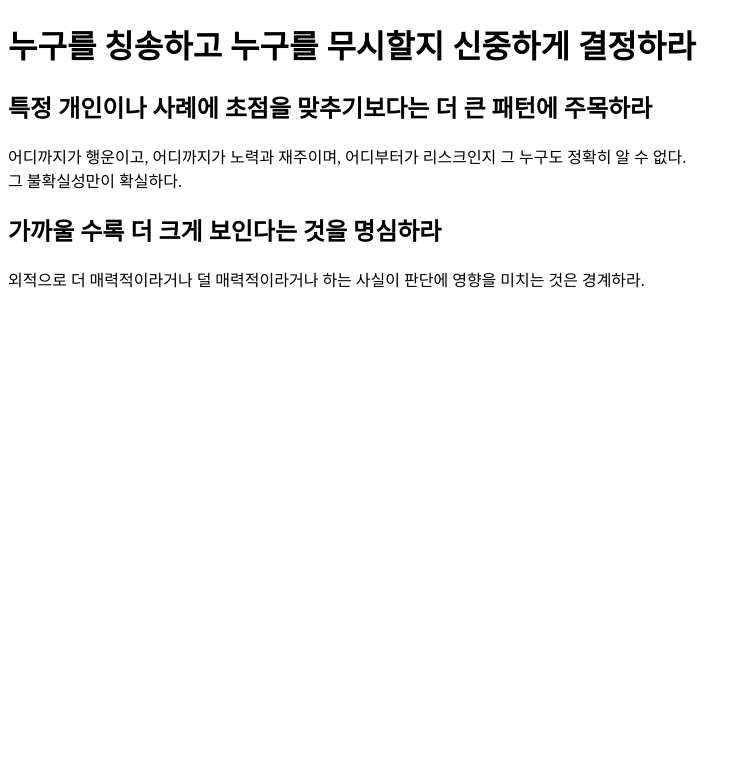
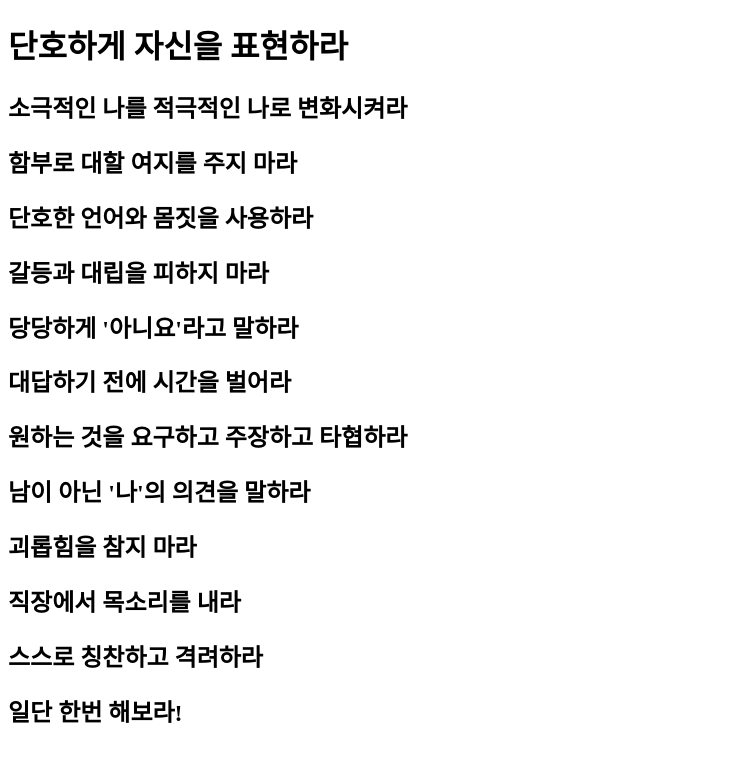
Before and after one commit to sysmae/principles, a Next.js app: page /life/relationship/attitude/3 in a window 1280 px wide. Shown: the top 762 px of the page, without its empty margins (0-751 px from the left). Built offline with nearby package versions, Linux system fonts and the light colour scheme.

Commit message:
단호하게 자신을 표현하라

```diff
--- a/pages/index.mdx
+++ b/pages/index.mdx
@@ -13,5 +13,3 @@
 
 미래의 나와 연결되어 지금 이순간 미래의 나로서 살아가라.
 충만하게 현재의 모든 경험을 만끽하는 동시에 현재의 부족한 나에 갇혀있는 대신 미래의 나를 당겨와 미래의 나로 살아가라.
-
-### 1.1
--- a/pages/life/relationship/attitude/3.mdx
+++ b/pages/life/relationship/attitude/3.mdx
@@ -1,10 +1,25 @@
-# 누구를 칭송하고 누구를 무시할지 신중하게 결정하라
+# 단호하게 자신을 표현하라
 
-## 특정 개인이나 사례에 초점을 맞추기보다는 더 큰 패턴에 주목하라
+## 소극적인 나를 적극적인 나로 변화시켜라
 
-어디까지가 행운이고, 어디까지가 노력과 재주이며, 어디부터가 리스크인지 그 누구도 정확히 알 수 없다.\
-그 불확실성만이 확실하다.
+## 함부로 대할 여지를 주지 마라
 
-## 가까울 수록 더 크게 보인다는 것을 명심하라
+## 단호한 언어와 몸짓을 사용하라
 
-외적으로 더 매력적이라거나 덜 매력적이라거나 하는 사실이 판단에 영향을 미치는 것은 경계하라.
+## 갈등과 대립을 피하지 마라
+
+## 당당하게 '아니요'라고 말하라
+
+## 대답하기 전에 시간을 벌어라
+
+## 원하는 것을 요구하고 주장하고 타협하라
+
+## 남이 아닌 '나'의 의견을 말하라
+
+## 괴롭힘을 참지 마라
+
+## 직장에서 목소리를 내라
+
+## 스스로 칭찬하고 격려하라
+
+## 일단 한번 해보라!
--- a/pages/life/relationship/attitude/_meta.json
+++ b/pages/life/relationship/attitude/_meta.json
@@ -1,5 +1,5 @@
 {
-  "1":"어깨를 펴고 똑바로 서라",
-  "2":"점잖은 초식공룡이 되어라",
-  "3":"누구를 칭송하고 누구를 무시할지 신중하게 결정하라"
+  "1": "어깨를 펴고 똑바로 서라",
+  "2": "점잖은 초식공룡이 되어라",
+  "3": "단호하게 자신을 표현하라"
 }
```
Also changed, not shown: pages/life/meaning/1.mdx (+9 -2 lines).
